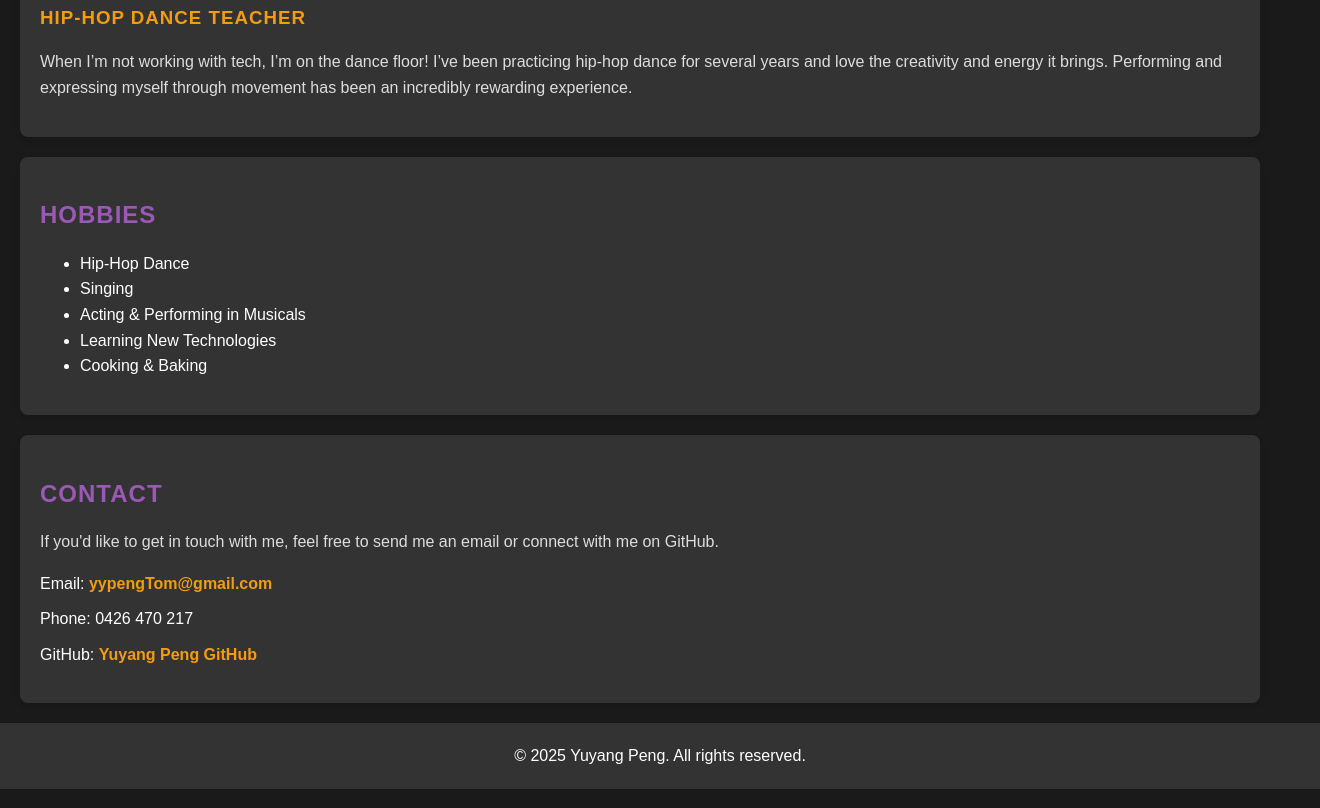
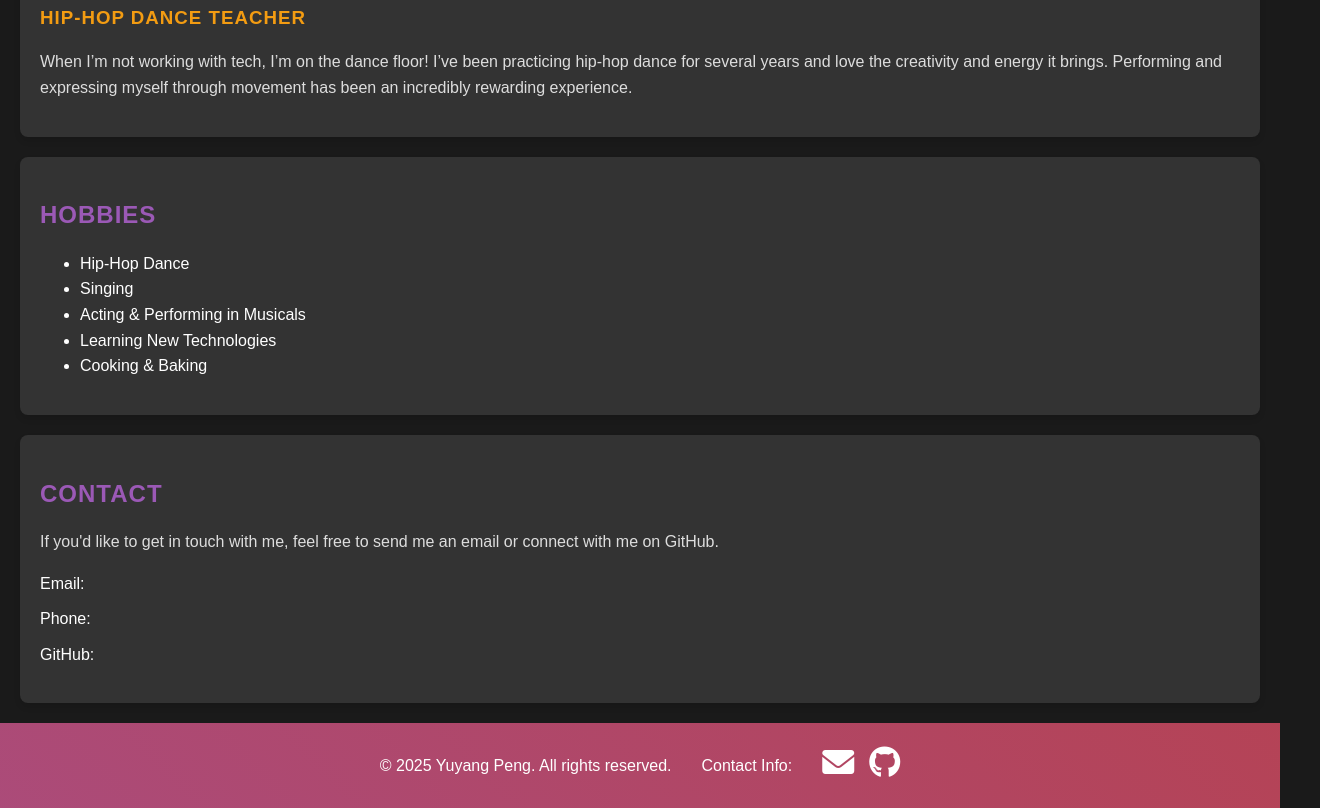
Before and after one commit to yytomp/my-portfolio, a website: page views/index.html in a window 1280 px wide. Shown: the part 824-1632 px from the top of the page, 1320 px wide, since content can reach past the window. Drawn offline with Linux system fonts and the light colour scheme; files that its build step writes are made by us from their sources; no server answers.

Commit message:
Update Footer & dyanmic Contact content

```diff
--- a/public/styles.css
+++ b/public/styles.css
@@ -89,21 +89,7 @@ section {
         color: #c0392b; /* Red on hover for contact links */
     }
 
-/* Footer Styles */
-footer {
-    background-color: #333;
-    color: #fff;
-    text-align: center;
-    padding: 20px;
-    position: relative;
-    bottom: 0;
-    width: 100%;
-}
 
-    /* Footer Text */
-    footer p {
-        margin: 0;
-    }
 
 /* Button Styling */
 button {
@@ -148,3 +134,61 @@ section:hover {
     background-color: #2c3e50; /* Darker section on hover */
     transition: background-color 0.3s ease;
 }
+/* Footer Styles */
+footer {
+    background: linear-gradient(45deg, #9b59b6, #c0392b);
+    background-size: 400% 400%;
+    animation: gradientAnimation 8s ease infinite; /* Gradient animation */
+    padding: 20px 0; /* Padding for top and bottom */
+    text-align: center; /* Center the content */
+    color: #fff; /* White text for contrast */
+}
+
+    footer p {
+        margin: 0; /* Remove margin */
+        padding: 0; /* Remove padding */
+    }
+
+    footer .footer-content {
+        display: flex;
+        justify-content: center; /* Center content horizontally */
+        align-items: center; /* Vertically align items */
+        gap: 30px; /* Space between elements */
+    }
+
+        footer .footer-content p {
+            display: flex;
+            gap: 15px; /* Space between icons */
+            align-items: center; /* Align icons with text vertically */
+        }
+
+    footer a {
+        text-decoration: none;
+        font-size: 28px; /* Slightly larger icons */
+        color: #fff; /* White icons */
+        transition: color 0.3s ease, transform 0.3s ease; /* Smooth transition for hover effects */
+    }
+
+        footer a:hover {
+            color: #f1c40f; /* Gold color for hover */
+            transform: scale(1.1); /* Slightly enlarge the icon on hover */
+        }
+
+        footer a i {
+            font-size: 32px; /* Icon size */
+        }
+
+/* Gradient animation for the footer */
+@keyframes gradientAnimation {
+    0% {
+        background-position: 0% 50%;
+    }
+
+    50% {
+        background-position: 100% 50%;
+    }
+
+    100% {
+        background-position: 0% 50%;
+    }
+}
--- a/server.js
+++ b/server.js
@@ -13,7 +13,6 @@ app.use(express.json());
 app.use(cors()); // for front-end access
 
 // Serve static files from the "public" directory
-
 app.use(express.static(path.join(__dirname, 'public')));
 
 
--- a/views/index.html
+++ b/views/index.html
@@ -7,6 +7,7 @@
     <meta name="description" content="About me - IT Support, Programmer, Hip-Hop Dancer, Musical Actor">
     <title>About Me - Yuyang Peng</title>
     <link rel="stylesheet" href="./styles.css">
+    <link href="https://cdnjs.cloudflare.com/ajax/libs/font-awesome/6.0.0-beta3/css/all.min.css" rel="stylesheet">
 </head>
 
 <body>
@@ -60,15 +61,23 @@
     <section id="contact">
         <h2>Contact</h2>
         <p>If you'd like to get in touch with me, feel free to send me an email or connect with me on GitHub.</p>
-        <ul>
-            <li>Email: <a href="mailto:yypengTom@gmail.com">yypengTom@gmail.com</a></li>
-            <li>Phone: 0426 470 217</li>
-            <li>GitHub: <a href="https://github.com/yytomp" target="_blank">Yuyang Peng GitHub</a></li>
-        </ul>
+            <ul>
+                <li>Email: <a href="mailto:" id="email"></a></li>
+                <li>Phone: <span id="phone"></span></li>
+                <li>GitHub: <a href="" id="github" target="_blank"></a></li>
+            </ul>
     </section>
 
     <footer>
-        <p>&copy; 2025 Yuyang Peng. All rights reserved.</p>
+        <div class="footer-content">
+
+            <p>&copy; 2025 Yuyang Peng. All rights reserved.</p>
+            <p>Contact Info:</p>
+            <p>
+                <a href="mailto:" id="footer-email"><i class="fas fa-envelope"></i></a>
+                <a href="" id="footer-github" target="_blank"><i class="fab fa-github"></i></a>
+            </p>
+        </div>
     </footer>
 
 
@@ -110,6 +119,27 @@
                     });
             }
         });
+
+        function fetchContactInfo() {
+            // Fetch the contact data from the server
+            fetch('/contact')
+                .then(response => response.json())
+                .then(data => {
+                    // Display the contact data on the page
+                    document.getElementById('email').textContent = data.email;
+                    document.getElementById('email').href = `mailto:${data.email}`;
+                    document.getElementById('phone').textContent = data.phone;
+                    document.getElementById('github').textContent = data.github;
+                    document.getElementById('github').href = data.github;
+
+                    document.getElementById('footer-email').href = `mailto:${data.email}`;
+                    document.getElementById('footer-github').href = data.github;
+                })
+                .catch(error => console.error('Error fetching contact data:', error));
+        }
+            // Fetch contact info once the page is loaded
+        window.onload = fetchContactInfo;
+
     </script>
 </body>
 
```
